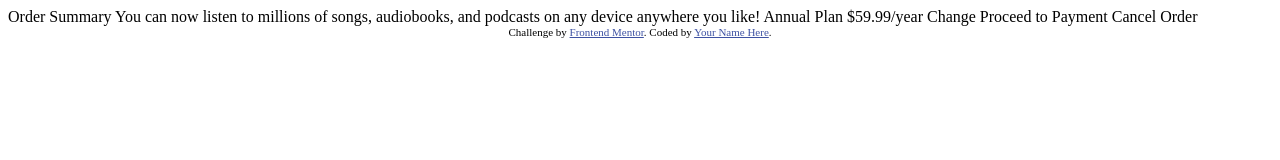
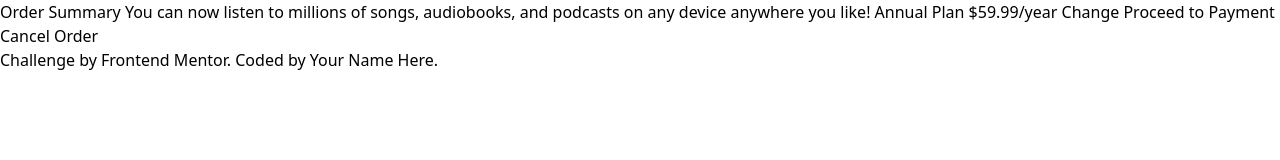
Before and after one commit to tsuramii/order-summary-component-main, a website: page index.html in a window 1280 px wide. Drawn offline with Linux system fonts and the light colour scheme.

Commit message:
Add TailwindCSS to the project

```diff
--- a/index.html
+++ b/index.html
@@ -1,19 +1,20 @@
 <!DOCTYPE html>
 <html lang="en">
+
 <head>
   <meta charset="UTF-8">
-  <meta name="viewport" content="width=device-width, initial-scale=1.0"> <!-- displays site properly based on user's device -->
+  <meta name="viewport" content="width=device-width, initial-scale=1.0">
 
   <link rel="icon" type="image/png" sizes="32x32" href="./images/favicon-32x32.png">
 
   <title>Frontend Mentor | Order summary card</title>
 
-  <!-- Feel free to remove these styles or customise in your own stylesheet 👍 -->
-  <style>
-    .attribution { font-size: 11px; text-align: center; }
-    .attribution a { color: hsl(228, 45%, 44%); }
-  </style>
+  <link rel="preconnect" href="https://fonts.googleapis.com">
+  <link rel="preconnect" href="https://fonts.gstatic.com" crossorigin>
+  <link href="https://fonts.googleapis.com/css2?family=Red+Hat+Display:wght@500;700;900&display=swap" rel="stylesheet">
+  <link rel="stylesheet" href="./output.css">
 </head>
+
 <body>
 
   Order Summary
@@ -34,4 +35,5 @@
     Coded by <a href="#">Your Name Here</a>.
   </div>
 </body>
+
 </html>
--- /dev/null
+++ b/input.css
@@ -0,0 +1,3 @@
+@tailwind base;
+@tailwind components;
+@tailwind utilities;
--- /dev/null
+++ b/package.json
@@ -0,0 +1,5 @@
+{
+  "devDependencies": {
+    "tailwindcss": "^3.3.3"
+  }
+}
--- /dev/null
+++ b/tailwind.config.js
@@ -0,0 +1,19 @@
+/** @type {import('tailwindcss').Config} */
+module.exports = {
+  content: ['./index.html'],
+  theme: {
+    fontFamily: {
+      'redhat': ['Red Hat Display', 'sans-serif'],
+    },
+    extend: {
+      colors: {
+        'paleblue': '#e0e8ff',
+        'brightblue': '	#3829e0',
+        'verypaleblue': '#f5f7ff',
+        'desaturatedblue': '#7280a7',
+        'darkblue': '#1f2f56',
+      }
+    },
+  },
+  plugins: [],
+}
```
Also changed, not shown: output.css (added), 2 other files.
